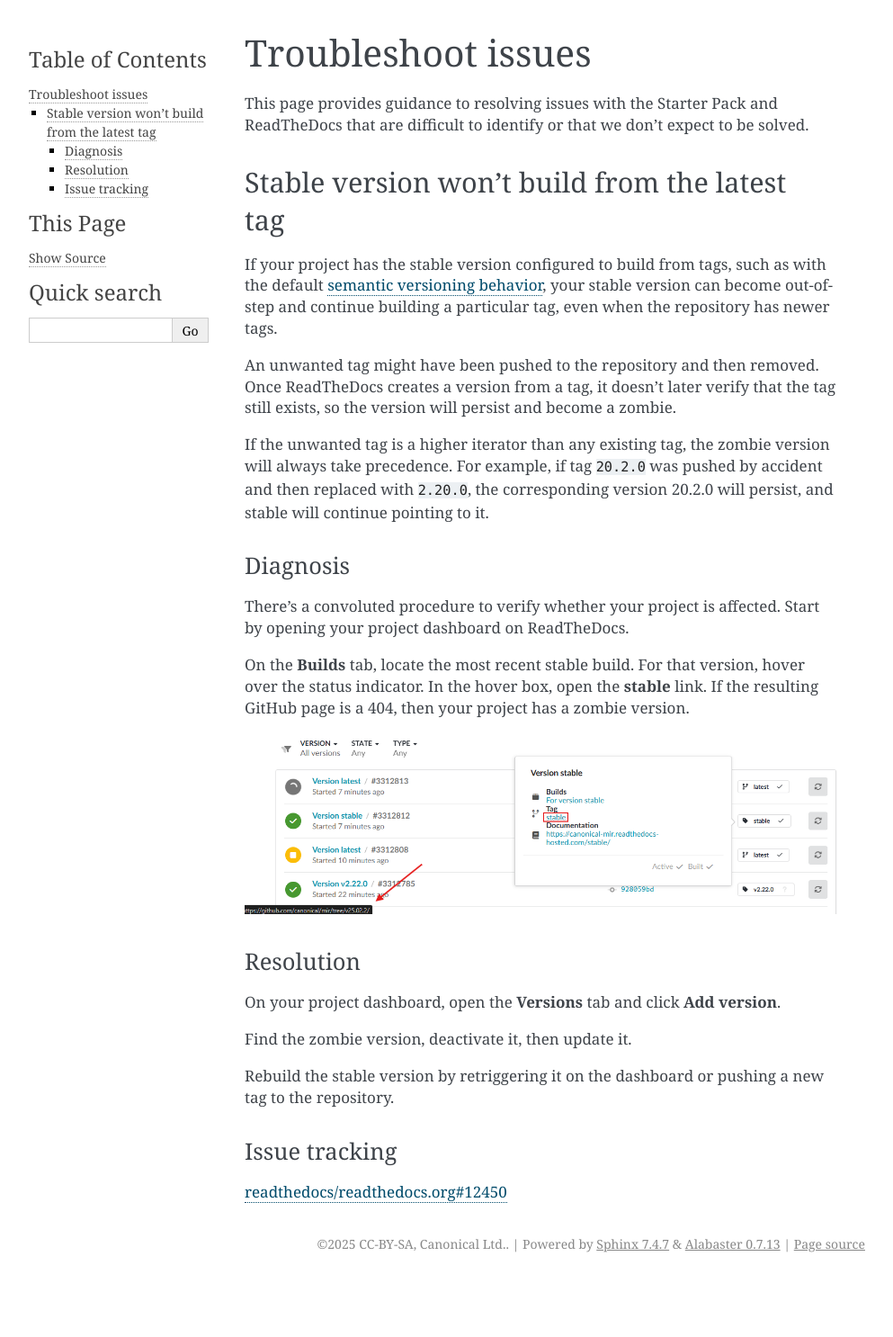
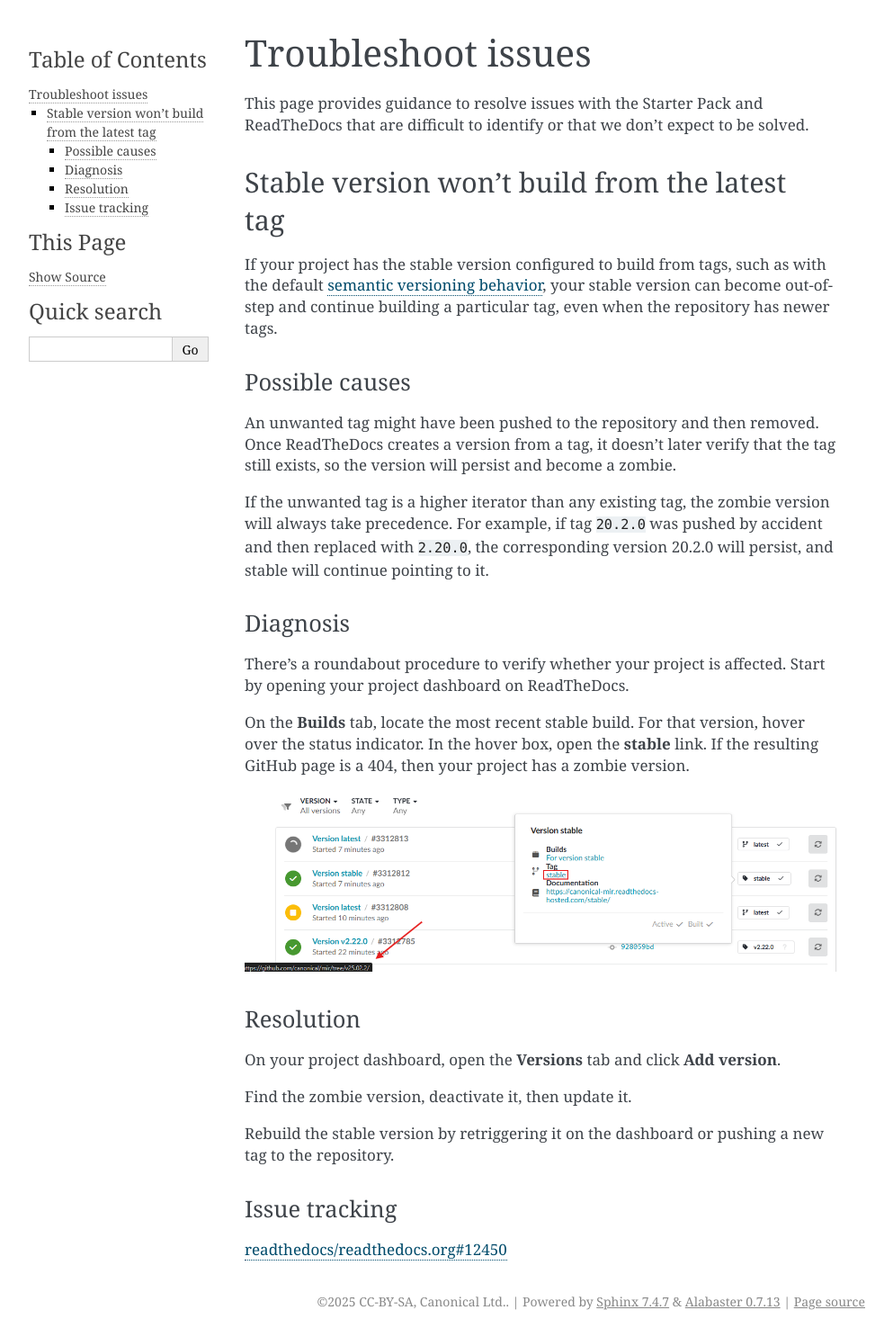
Before and after one commit to canonical/sphinx-docs-starter-pack, a Sphinx documentation site: the page built from docs/how-to/troubleshoot-issues.rst, in a window 1280 px wide. Shown: the whole page at 90% size, without its empty margins (148-1141 px from the left). Built offline with Sphinx 7.4.7, drawn with Linux system fonts in a browser that asks for light colours; pages that are not in the unit, such as notebooks, are missing from menus; before the commit the page ends 1422 px from its top, so only the background shows below that.

Commit message:
docs: incorporate @secondskoll's review

```diff
--- a/docs/how-to/troubleshoot-issues.rst
+++ b/docs/how-to/troubleshoot-issues.rst
@@ -3,7 +3,7 @@
 Troubleshoot issues
 ===================
 
-This page provides guidance to resolving issues with the Starter Pack and ReadTheDocs
+This page provides guidance to resolve issues with the Starter Pack and ReadTheDocs
 that are difficult to identify or that we don't expect to be solved.
 
 
@@ -15,6 +15,10 @@ default `semantic versioning behavior
 <https://docs.readthedocs.com/platform/stable/versions.html#versions-are-git-tags-and-branches>`_,
 your stable version can become out-of-step and continue building a particular tag, even
 when the repository has newer tags.
+
+
+Possible causes
+~~~~~~~~~~~~~~~
 
 An unwanted tag might have been pushed to the repository and then removed. Once
 ReadTheDocs creates a version from a tag, it doesn't later verify that the tag still
@@ -29,7 +33,7 @@ continue pointing to it.
 Diagnosis
 ~~~~~~~~~
 
-There's a convoluted procedure to verify whether your project is affected. Start by
+There's a roundabout procedure to verify whether your project is affected. Start by
 opening your project dashboard on ReadTheDocs.
 
 On the **Builds** tab, locate the most recent stable build. For that version, hover over
```
